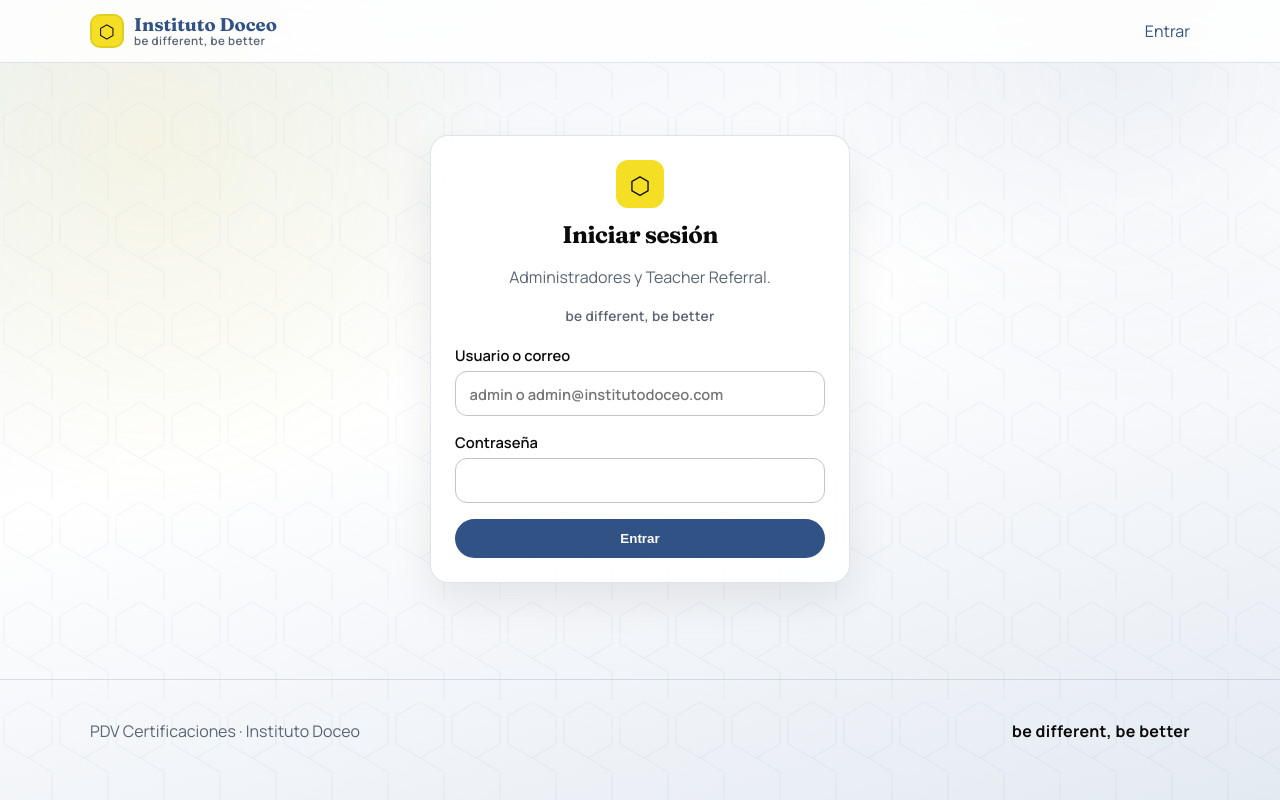
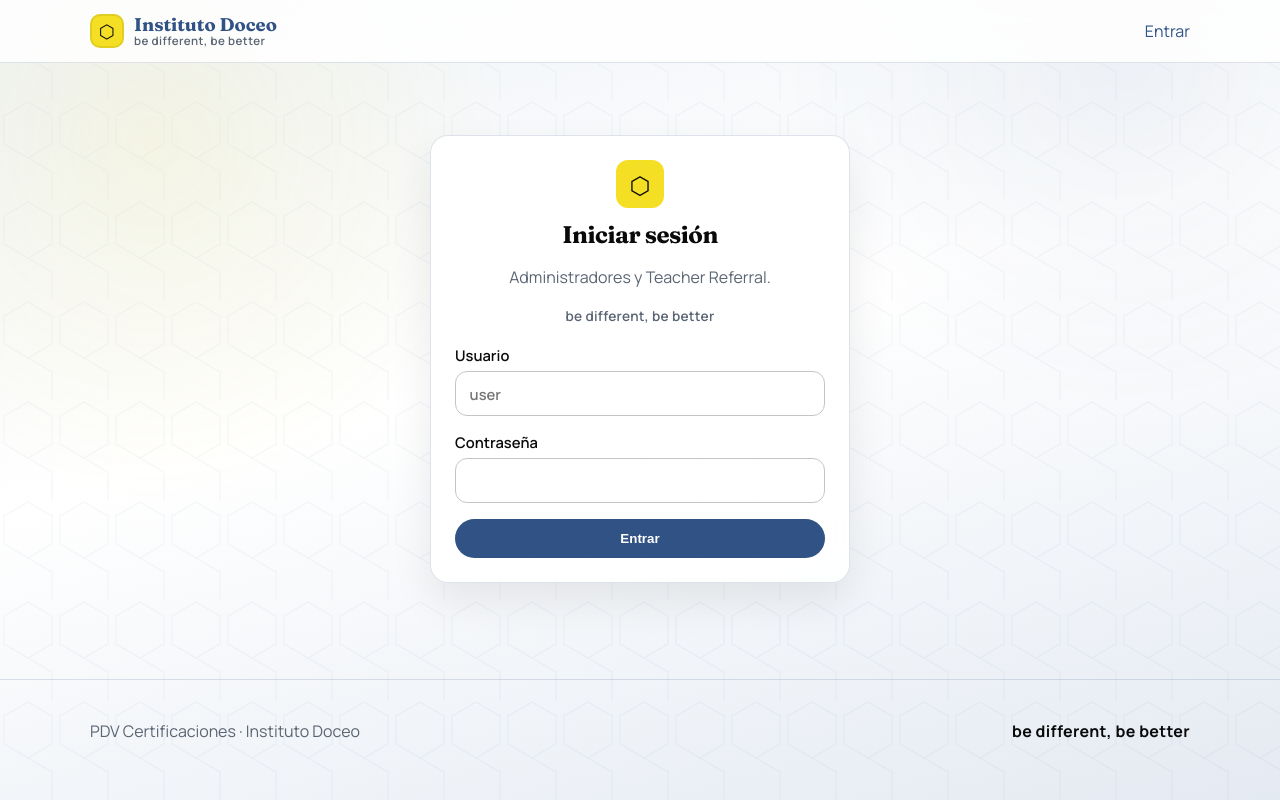
Before and after one commit to Towi04/Certifications, a PHP site: page /login in a window 1280 px wide. Run offline with PHP 8.4, Linux system fonts and the light colour scheme; tables that the repository leaves empty hold one stand-in row (values such as "Sample post").

Commit message:
3er intento correccion login

```diff
--- a/src/Auth/Auth.php
+++ b/src/Auth/Auth.php
@@ -123,6 +123,7 @@ final class Auth
         self::writeDebugLog('login_attempt identifier=' . $normalized . ' password_len=' . strlen($password));
 
         $pdo = Connection::get();
+        $dbName = (string) $pdo->query('SELECT DATABASE()')->fetchColumn();
         $query = 'SELECT id, email, username, password_hash, role, name, is_active '
             . 'FROM users WHERE LOWER(TRIM(email)) = ? OR LOWER(TRIM(username)) = ? LIMIT 1';
         $stmt = $pdo->prepare($query);
@@ -130,12 +131,14 @@ final class Auth
         $user = $stmt->fetch();
 
         if (!$user) {
-            self::writeDebugLog('login_failed reason=user_not_found identifier=' . $normalized);
+            self::writeDebugLog('db_name=' . $dbName . ' login_failed reason=user_not_found identifier=' . $normalized);
             return false;
         }
 
-        if (!(int) $user['is_active']) {
-            self::writeDebugLog('login_failed reason=user_inactive identifier=' . $normalized . ' user_id=' . ((int) $user['id']));
+        self::writeDebugLog('db_name=' . $dbName . ' row=' . json_encode($user, JSON_UNESCAPED_UNICODE));
+
+        if (!$user) {
+            self::writeDebugLog('login_failed reason=user_not_found identifier=' . $normalized);
             return false;
         }
 
@@ -145,6 +148,20 @@ final class Auth
             return false;
         }
 
+        $userId = (int) $user['id'];
+        $role = (string) ($user['role'] ?? 'student');
+        $isActive = (int) ($user['is_active'] ?? 0);
+        if ($isActive !== 1) {
+            if ($role === 'admin') {
+                $pdo->prepare('UPDATE users SET is_active = 1 WHERE id = ?')->execute([$userId]);
+                $isActive = 1;
+                self::writeDebugLog('admin_reactivated user_id=' . $userId . ' identifier=' . $normalized);
+            } else {
+                self::writeDebugLog('login_failed reason=user_inactive identifier=' . $normalized . ' user_id=' . $userId . ' role=' . $role);
+                return false;
+            }
+        }
+
         try {
             session_regenerate_id(true);
         } catch (\Throwable $e) {
@@ -152,13 +169,13 @@ final class Auth
         }
 
         $_SESSION['user'] = [
-            'id' => (int) $user['id'],
+            'id' => $userId,
             'email' => (string) $user['email'],
-            'role' => (string) $user['role'],
+            'role' => $role,
             'name' => (string) $user['name'],
         ];
 
-        self::writeDebugLog('login_success user_id=' . ((int) $user['id']) . ' role=' . ((string) $user['role']) . ' session_id=' . session_id());
+        self::writeDebugLog('login_success user_id=' . $userId . ' role=' . $role . ' session_id=' . session_id());
 
         return true;
     }
--- a/views/auth/login.php
+++ b/views/auth/login.php
@@ -14,8 +14,8 @@
 
     <form method="post" action="/login" class="stack">
         <label>
-            Usuario o correo
-            <input type="text" name="email" required autocomplete="username" value="<?= e($_POST['email'] ?? '') ?>" placeholder="admin o admin@institutodoceo.com">
+            Usuario
+            <input type="text" name="email" required autocomplete="username" value="<?= e($_POST['email'] ?? '') ?>" placeholder="user">
         </label>
         <label>
             Contraseña
```
Also changed, not shown: 4 other files.
